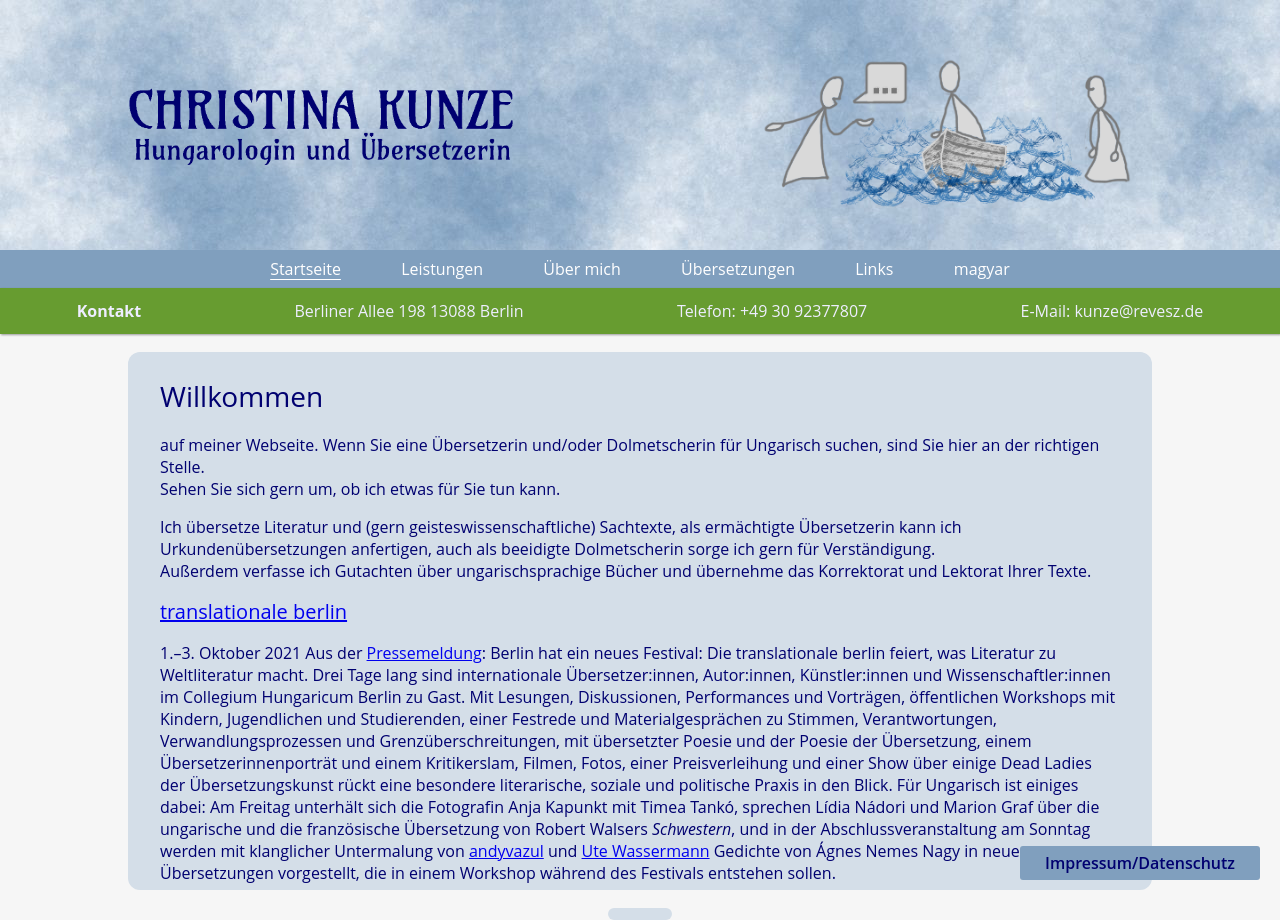
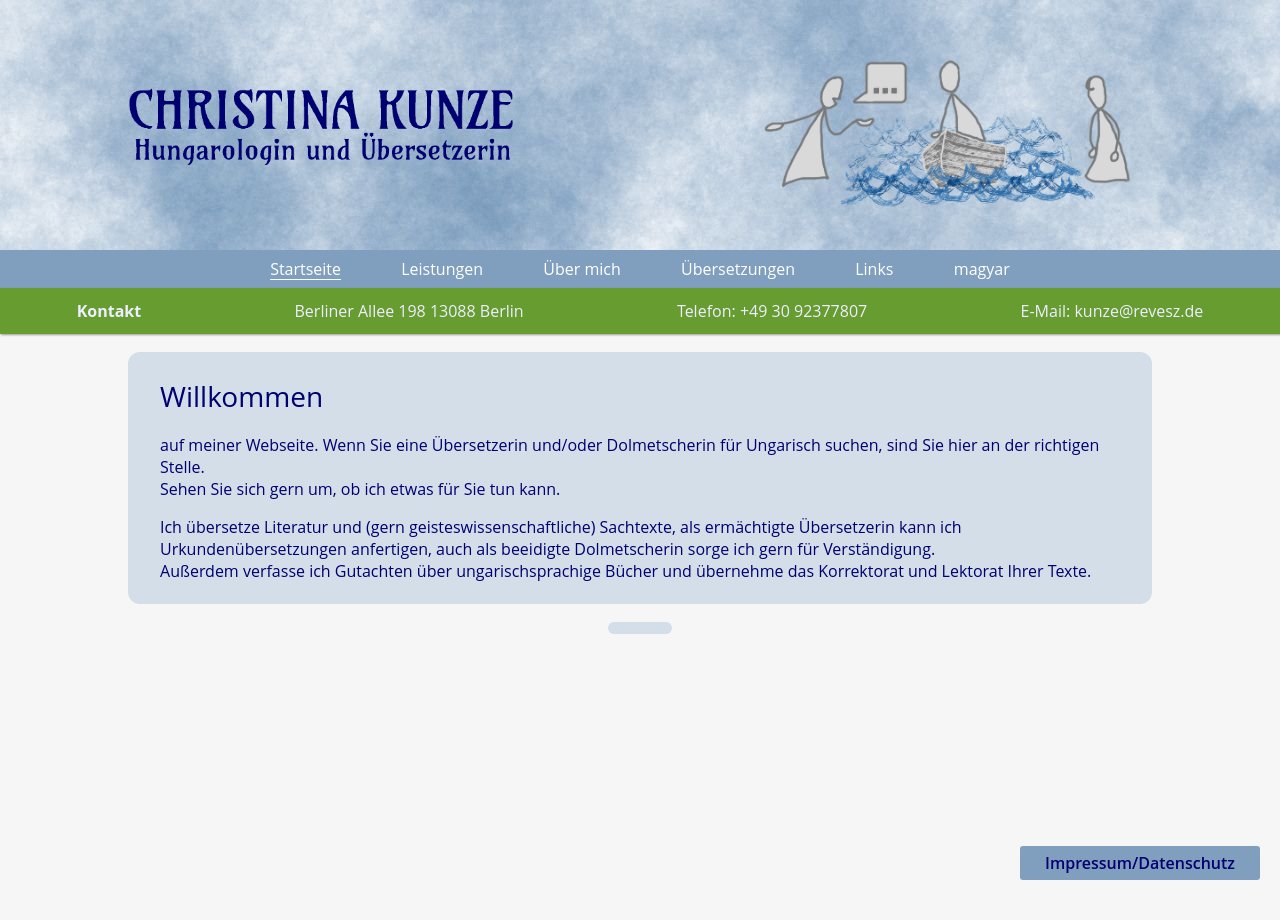
Before and after one commit to rixx/revesz.de, a Jekyll site: the page built from index.md, in a window 1280 px wide. Built offline with Jekyll 4.4.1, drawn with Linux system fonts in a browser that asks for light colours.

Commit message:
Update default.html

```diff
--- a/_layouts/default.html
+++ b/_layouts/default.html
@@ -5,12 +5,3 @@ contact: Kontakt
 ---
 
 {{ content }}
-
-<h2><a href="https://www.translationale-berlin.net/">translationale berlin</a></h2
-
-<b>1.–3. Oktober 2021</b>
-
-Aus der <a href="https://www.translationale-berlin.net/festival/">Pressemeldung</a>:
-Berlin hat ein neues Festival: Die translationale berlin feiert, was Literatur zu Weltliteratur macht. Drei Tage lang sind internationale Übersetzer:innen, Autor:innen, Künstler:innen und Wissenschaftler:innen im Collegium Hungaricum Berlin zu Gast. Mit Lesungen, Diskussionen, Performances und Vorträgen, öffentlichen Workshops mit Kindern, Jugendlichen und Studierenden, einer Festrede und Materialgesprächen zu Stimmen, Verantwortungen, Verwandlungsprozessen und Grenzüberschreitungen, mit übersetzter Poesie und der Poesie der Übersetzung, einem Übersetzerinnenporträt und einem Kritikerslam, Filmen, Fotos, einer Preisverleihung und einer Show über einige Dead Ladies der Übersetzungskunst rückt eine besondere literarische, soziale und politische Praxis in den Blick.
-
-Für Ungarisch ist einiges dabei: Am Freitag unterhält sich die Fotografin Anja Kapunkt mit Timea Tankó, sprechen Lídia Nádori und Marion Graf über die ungarische und die französische Übersetzung von Robert Walsers <i>Schwestern</i>, und in der Abschlussveranstaltung am Sonntag werden mit klanglicher Untermalung von <a href="https://www.andyvazul.com/">andyvazul</a> und <a href="https://utewassermann.com/">Ute Wassermann</a> Gedichte von Ágnes Nemes Nagy in neuen Übersetzungen vorgestellt, die in einem Workshop während des Festivals entstehen sollen.
```
